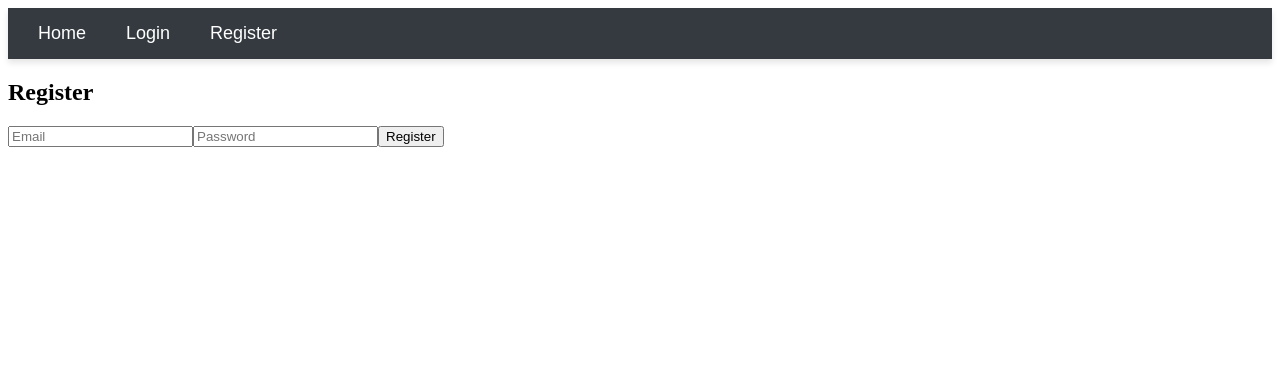
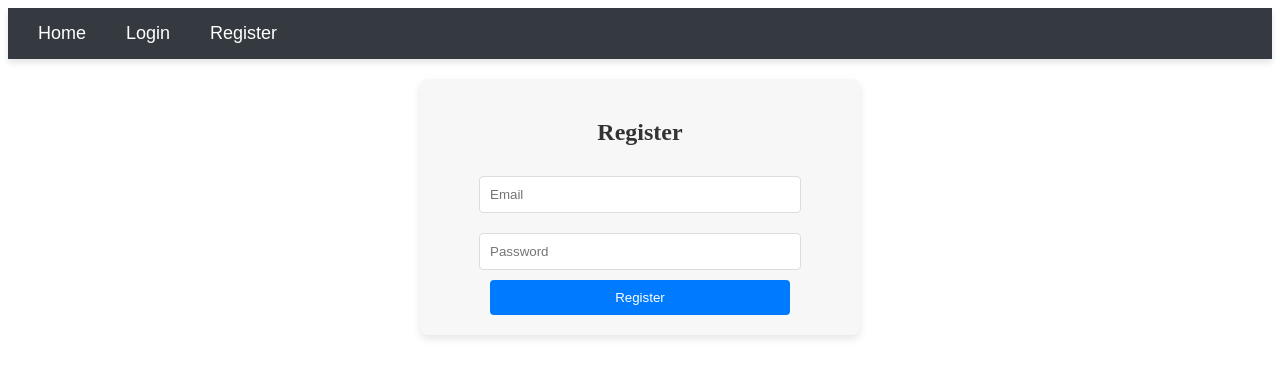
Before and after one commit to marcelmroz/IoT-Security-System, a React (Create React App) app in the folder frontend/: page /register in a window 1280 px wide. Shown: the top 378 px of the page. Built offline with nearby package versions, Linux system fonts and the light colour scheme; no server answers.

Commit message:
improve styling

```diff
--- a/frontend/public/index.html
+++ b/frontend/public/index.html
@@ -14,7 +14,7 @@
       manifest.json provides metadata used when your web app is installed on a
       user's mobile device or desktop. See https://developers.google.com/web/fundamentals/web-app-manifest/
     -->
-    <link rel="manifest" href="%PUBLIC_URL%/manifest.json" />
+    <!-- <link rel="manifest" href="%PUBLIC_URL%/manifest.json" /> -->
     <!--
       Notice the use of %PUBLIC_URL% in the tags above.
       It will be replaced with the URL of the `public` folder during the build.
--- a/frontend/src/components/AdminPanel.js
+++ b/frontend/src/components/AdminPanel.js
@@ -1,6 +1,7 @@
 import React, { useState, useEffect } from 'react';
 import axios from 'axios';
 import { toast } from 'react-toastify';
+import '../styles/AdminPanel.css';
 
 const AdminPanel = () => {
   const [users, setUsers] = useState([]);
@@ -24,7 +25,7 @@ const AdminPanel = () => {
   const handleRoleChange = () => {
     const user = users.find(u => u.id === selectedUserId);
 
-    if (user.role === 'super-admin' && !localStorage.getItem('role') !== 'super-admin') {
+    if (user.role === 'super-admin' && localStorage.getItem('role') !== 'super-admin') {
       toast.error('You are not allowed to change the role of the super-admin.');
       return;
     }
@@ -45,12 +46,12 @@ const AdminPanel = () => {
   };
 
   return (
-    <div>
+    <div className="admin-panel">
       <h2>Admin Panel</h2>
       <ul>
         {users.map(user => (
           <li key={user.id}>
-            {user.email} - {user.role}
+            <span>{user.email} - {user.role}</span>
             {(user.role !== 'super-admin' || localStorage.getItem('role') === 'super-admin') && (
               <button onClick={() => setSelectedUserId(user.id)}>Change Role</button>
             )}
@@ -58,7 +59,7 @@ const AdminPanel = () => {
         ))}
       </ul>
       {selectedUserId && (
-        <div>
+        <div className="role-change-form">
           <h3>Change Role</h3>
           <select value={newRole} onChange={(e) => setNewRole(e.target.value)}>
             <option value="">Select Role</option>
--- a/frontend/src/components/Header.js
+++ b/frontend/src/components/Header.js
@@ -1,5 +1,6 @@
 import React from 'react';
 import { useNavigate } from 'react-router-dom';
+import { toast } from 'react-toastify';
 import '../styles/Header.css';
 
 const Header = ({ token, setToken, role }) => {
@@ -8,6 +9,7 @@ const Header = ({ token, setToken, role }) => {
   const handleLogout = () => {
     localStorage.removeItem('token');
     setToken(null);
+    toast.success("Logout successful!");
     navigate('/login');
   };
 
--- a/frontend/src/components/Login.js
+++ b/frontend/src/components/Login.js
@@ -1,6 +1,7 @@
 import React, { useState } from 'react';
 import axios from 'axios';
 import { useNavigate } from 'react-router-dom';
+import '../styles/AuthForm.css';
 
 const Login = ({ setToken }) => {
   const [email, setEmail] = useState('');
@@ -20,7 +21,7 @@ const Login = ({ setToken }) => {
   };
 
   return (
-    <div>
+    <div className="auth-form">
       <h2>Login</h2>
       <form onSubmit={handleSubmit}>
         <input
--- a/frontend/src/components/Register.js
+++ b/frontend/src/components/Register.js
@@ -1,6 +1,7 @@
 import React, { useState } from 'react';
 import axios from 'axios';
 import { useNavigate } from 'react-router-dom';
+import '../styles/AuthForm.css';
 
 const Register = () => {
   const [email, setEmail] = useState('');
@@ -19,7 +20,7 @@ const Register = () => {
   };
 
   return (
-    <div>
+    <div className="auth-form">
       <h2>Register</h2>
       <form onSubmit={handleSubmit}>
         <input
--- a/frontend/src/components/ThreatHistory.js
+++ b/frontend/src/components/ThreatHistory.js
@@ -1,6 +1,7 @@
 import React, { useState, useEffect } from 'react';
 import axios from 'axios';
 import io from 'socket.io-client';
+import '../styles/ThreatHistory.css';
 
 const socket = io('http://localhost:3001');
 
@@ -33,7 +34,7 @@ const ThreatHistory = () => {
   }, []);
 
   return (
-    <div>
+    <div className="threat-history">
       <h2>Threat History</h2>
       <ul>
         {[...threats].reverse().map((threat, index) => (
--- /dev/null
+++ b/frontend/src/styles/AdminPanel.css
@@ -0,0 +1,75 @@
+.admin-panel {
+    max-width: 800px;
+    margin: 20px auto;
+    padding: 20px;
+    background-color: #f7f7f7;
+    border-radius: 8px;
+    box-shadow: 0 4px 8px rgba(0, 0, 0, 0.1);
+  }
+
+  .admin-panel h2 {
+    text-align: center;
+    margin-bottom: 20px;
+    font-size: 24px;
+    color: #333;
+  }
+
+  .admin-panel ul {
+    list-style-type: none;
+    padding: 0;
+    margin: 0;
+  }
+
+  .admin-panel li {
+    display: flex;
+    justify-content: space-between;
+    align-items: center;
+    padding: 10px;
+    margin-bottom: 10px;
+    background-color: #fff;
+    border: 1px solid #ddd;
+    border-radius: 4px;
+  }
+
+  .admin-panel li:nth-child(even) {
+    background-color: #f1f1f1;
+  }
+
+  .admin-panel button {
+    padding: 5px 10px;
+    background-color: #007bff;
+    color: #fff;
+    border: none;
+    border-radius: 4px;
+    cursor: pointer;
+    transition: background-color 0.3s;
+  }
+
+  .admin-panel button:hover {
+    background-color: #0056b3;
+  }
+
+  .admin-panel .role-change-form {
+    display: flex;
+    flex-direction: column;
+    align-items: center;
+    margin-top: 20px;
+  }
+
+  .admin-panel .role-change-form select,
+  .admin-panel .role-change-form button {
+    margin: 10px 0;
+    padding: 10px;
+    width: 100%;
+    max-width: 300px;
+    border: 1px solid #ddd;
+    border-radius: 4px;
+  }
+
+  .admin-panel .role-change-form button {
+    background-color: #28a745;
+  }
+
+  .admin-panel .role-change-form button:hover {
+    background-color: #218838;
+  }
--- /dev/null
+++ b/frontend/src/styles/AuthForm.css
@@ -0,0 +1,46 @@
+.auth-form {
+    max-width: 400px;
+    margin: 20px auto;
+    padding: 20px;
+    background-color: #f7f7f7;
+    border-radius: 8px;
+    box-shadow: 0 4px 8px rgba(0, 0, 0, 0.1);
+  }
+
+  .auth-form h2 {
+    text-align: center;
+    margin-bottom: 20px;
+    font-size: 24px;
+    color: #333;
+  }
+
+  .auth-form form {
+    display: flex;
+    flex-direction: column;
+    align-items: center;
+  }
+
+  .auth-form input {
+    margin: 10px 0;
+    padding: 10px;
+    width: 100%;
+    max-width: 300px;
+    border: 1px solid #ddd;
+    border-radius: 4px;
+  }
+
+  .auth-form button {
+    padding: 10px;
+    width: 100%;
+    max-width: 300px;
+    background-color: #007bff;
+    color: #fff;
+    border: none;
+    border-radius: 4px;
+    cursor: pointer;
+    transition: background-color 0.3s;
+  }
+
+  .auth-form button:hover {
+    background-color: #0056b3;
+  }
--- /dev/null
+++ b/frontend/src/styles/ThreatHistory.css
@@ -0,0 +1,33 @@
+.threat-history {
+    max-width: 800px;
+    margin: 20px auto;
+    padding: 20px;
+    background-color: #f7f7f7;
+    border-radius: 8px;
+    box-shadow: 0 4px 8px rgba(0, 0, 0, 0.1);
+  }
+
+  .threat-history h2 {
+    text-align: center;
+    margin-bottom: 20px;
+    font-size: 24px;
+    color: #333;
+  }
+
+  .threat-history ul {
+    list-style-type: none;
+    padding: 0;
+    margin: 0;
+  }
+
+  .threat-history li {
+    padding: 10px;
+    margin-bottom: 10px;
+    background-color: #fff;
+    border: 1px solid #ddd;
+    border-radius: 4px;
+  }
+
+  .threat-history li:nth-child(even) {
+    background-color: #f1f1f1;
+  }
```
